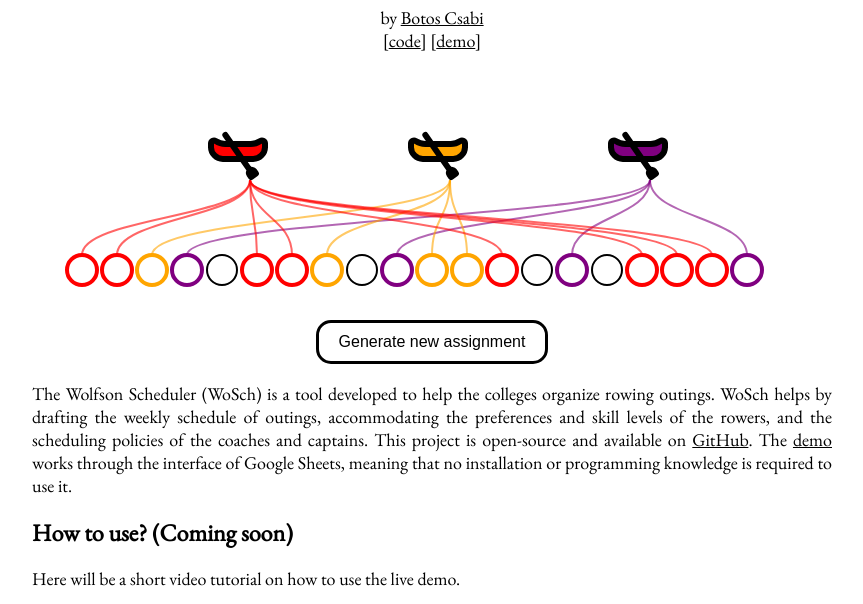
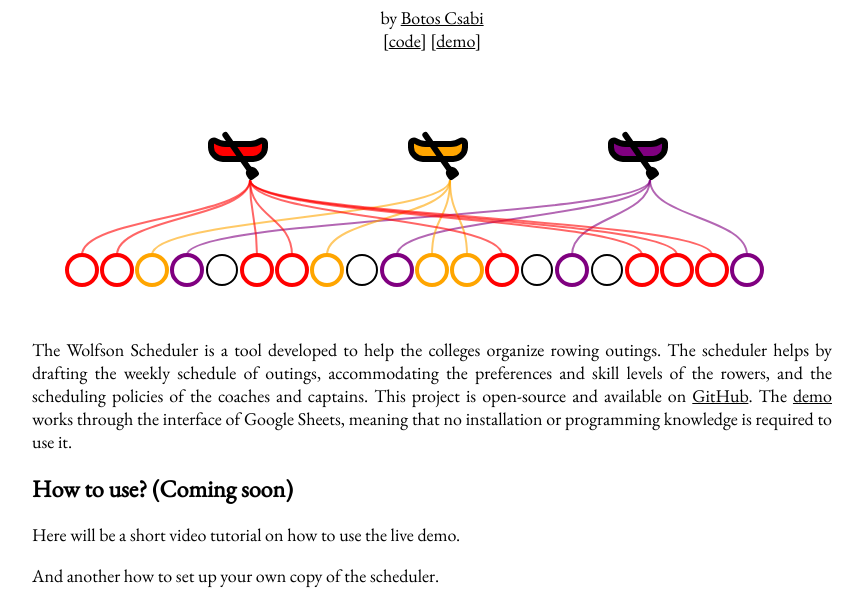
Before and after one commit to botcs/wolfson-scheduler, a plain HTML site: page index.html in a window 1280 px wide. Shown: the part 171-775 px from the top of the page, without its empty margins (208-1071 px from the left). Drawn offline with nearby package versions, Linux system fonts and the light colour scheme; some packages are replaced by stand-ins of ours.

Commit message:
remove drawing button

```diff
--- a/index.html
+++ b/index.html
@@ -240,8 +240,8 @@
     </div>
 
     <p>
-        The Wolfson Scheduler (WoSch) is a tool developed to help the colleges organize rowing outings.
-        WoSch helps by drafting the weekly schedule of outings, accommodating the preferences and skill levels of the rowers,
+        The Wolfson Scheduler is a tool developed to help the colleges organize rowing outings.
+        The scheduler helps by drafting the weekly schedule of outings, accommodating the preferences and skill levels of the rowers,
         and the scheduling policies of the coaches and captains.
         This project is open-source and available on <a href="https://github.com/botcs/wolfson-scheduler">GitHub</a>.
         The <a href="https://docs.google.com/spreadsheets/d/157TqrQM1fYr8bO1Jwd_hSSI6FQejsT91EfA3m9fDABE/">demo</a>
@@ -447,14 +447,21 @@
                 }
 
             // Add button to generate a new permutation
-            const button = d3.select('#visualization').append('button')
-                .text('Generate new assignment')
-                .on('click', drawConnections);
+            // const button = d3.select('#visualization').append('button')
+            //     .text('Generate new assignment')
+            //     .on('click', drawConnections);
+
 
             // when the page loads, draw the first permutation
-            d3.select(window).on('load', drawConnections);
+            // d3.select(window).on('load', drawConnections);
+
+            drawConnections();
+            // Set up periodic drawing
+            setInterval(drawConnections, 3000);
         }
-        drawMain();
+        // drawMain();
+        d3.select(window).on('load', drawMain);
+
     </script>
 
     <h2>How to use? (Coming soon)</h2>
```
